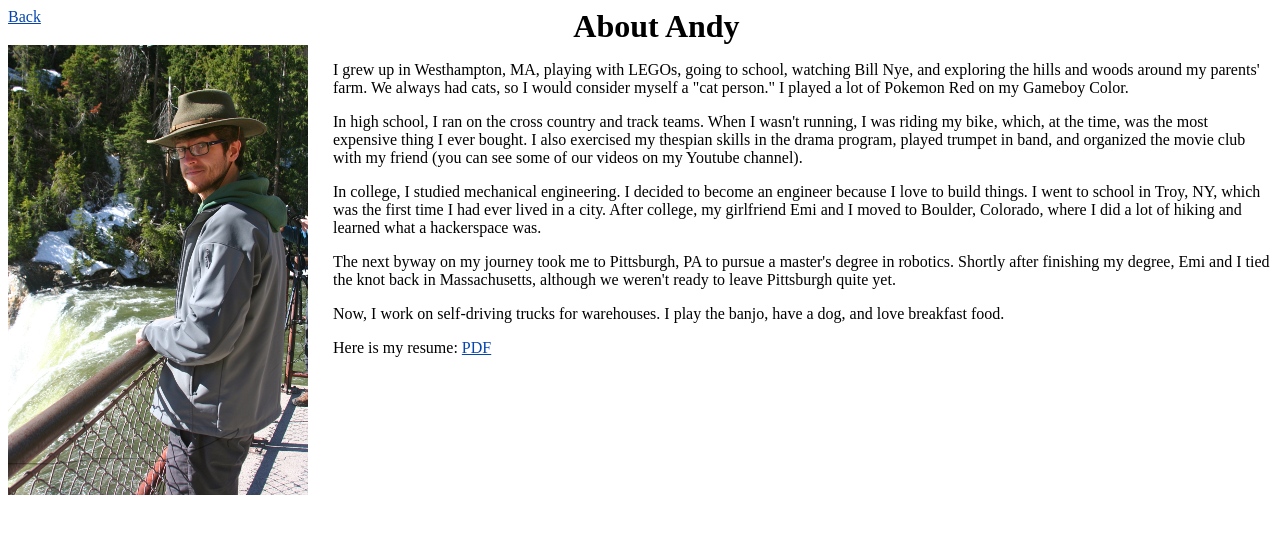
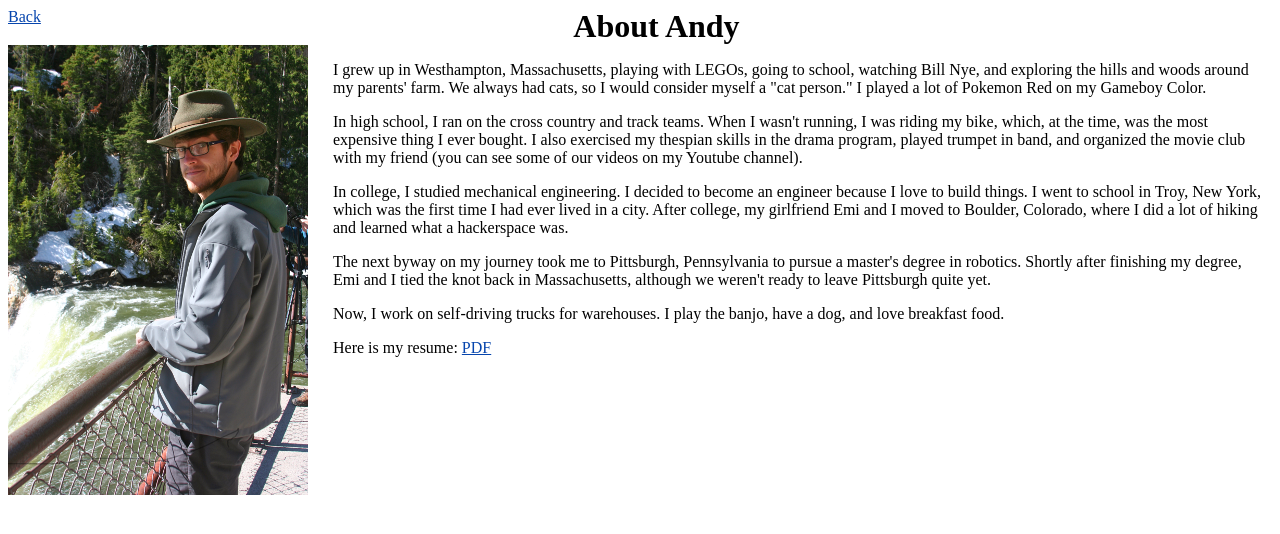
Before and after one commit to Angineer/Angineer.github.io, a Jekyll site: the page built from about.html, in a window 1280 px wide. Shown: the top 534 px of the page. Built offline with Jekyll 4.4.1, drawn with Linux system fonts in a browser that asks for light colours.

Commit message:
Use consistent state format in about

```diff
--- a/blurb.html
+++ b/blurb.html
@@ -1,5 +1,5 @@
-<p>I grew up in Westhampton, MA, playing with LEGOs, going to school, watching Bill Nye, and exploring the hills and woods around my parents' farm. We always had cats, so I would consider myself a "cat person." I played a lot of Pokemon Red on my Gameboy Color.</p>
+<p>I grew up in Westhampton, Massachusetts, playing with LEGOs, going to school, watching Bill Nye, and exploring the hills and woods around my parents' farm. We always had cats, so I would consider myself a "cat person." I played a lot of Pokemon Red on my Gameboy Color.</p>
 <p>In high school, I ran on the cross country and track teams. When I wasn't running, I was riding my bike, which, at the time, was the most expensive thing I ever bought. I also exercised my thespian skills in the drama program, played trumpet in band, and organized the movie club with my friend (you can see some of our videos on my Youtube channel).</p>
-<p>In college, I studied mechanical engineering. I decided to become an engineer because I love to build things. I went to school in Troy, NY, which was the first time I had ever lived in a city. After college, my girlfriend Emi and I moved to Boulder, Colorado, where I did a lot of hiking and learned what a hackerspace was.</p>
-<p>The next byway on my journey took me to Pittsburgh, PA to pursue a master's degree in robotics. Shortly after finishing my degree, Emi and I tied the knot back in Massachusetts, although we weren't ready to leave Pittsburgh quite yet.</p>
+<p>In college, I studied mechanical engineering. I decided to become an engineer because I love to build things. I went to school in Troy, New York, which was the first time I had ever lived in a city. After college, my girlfriend Emi and I moved to Boulder, Colorado, where I did a lot of hiking and learned what a hackerspace was.</p>
+<p>The next byway on my journey took me to Pittsburgh, Pennsylvania to pursue a master's degree in robotics. Shortly after finishing my degree, Emi and I tied the knot back in Massachusetts, although we weren't ready to leave Pittsburgh quite yet.</p>
 <p>Now, I work on self-driving trucks for warehouses. I play the banjo, have a dog, and love breakfast food.</p>
```
